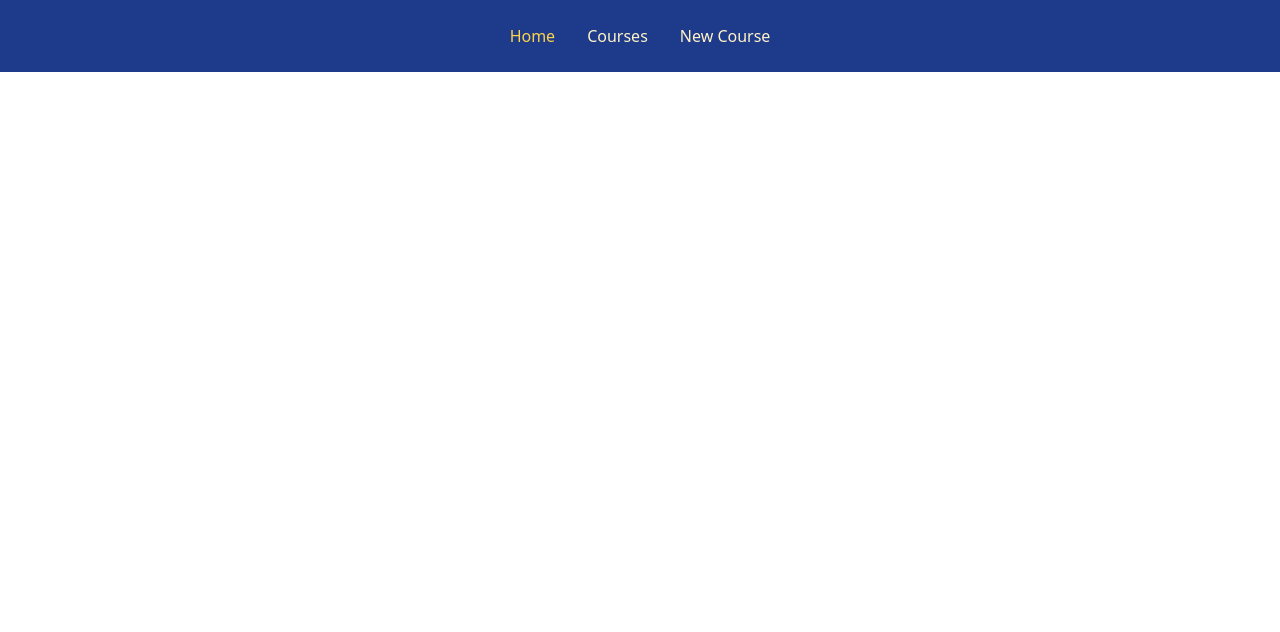
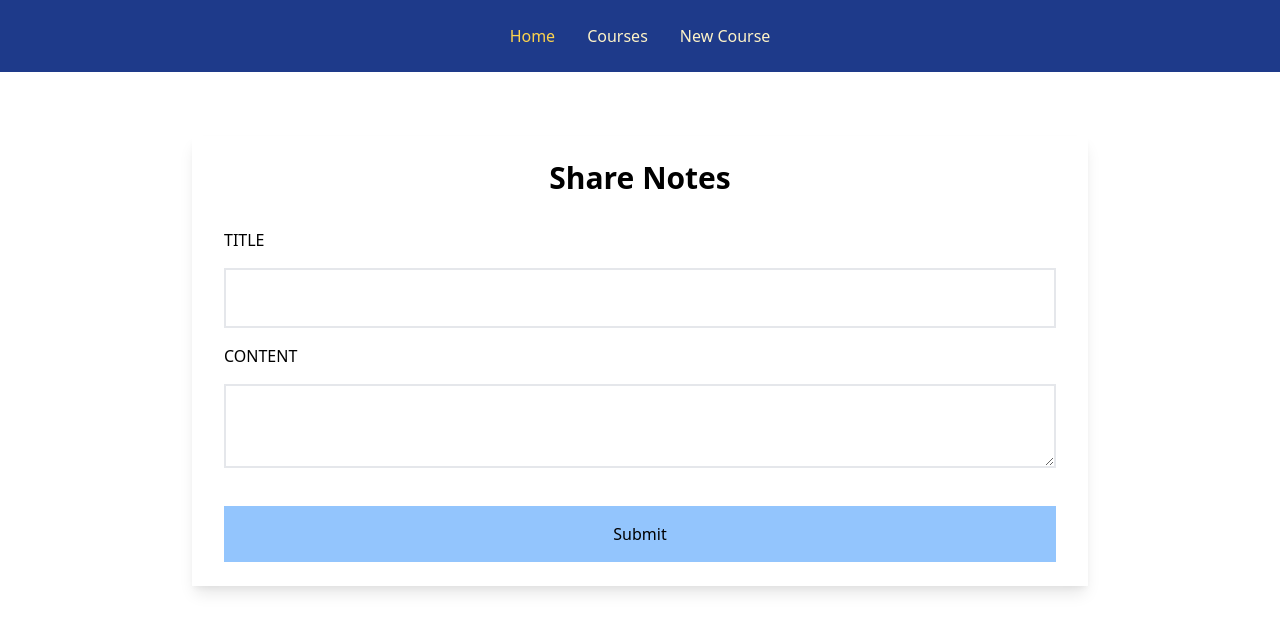
Before and after one commit to florapetersen/study-group-front-end, a React (Create React App) app: page / in a window 1280 px wide. Shown: the top 632 px of the page. Built offline with nearby package versions, Linux system fonts and the light colour scheme.

Commit message:
added new notes form to NewNoteContainer.js

```diff
--- a/src/containers/NewNoteContainer.js
+++ b/src/containers/NewNoteContainer.js
@@ -2,6 +2,39 @@ import React, { Component } from 'react'
 
 export default class NewNoteContainer extends Component {
   render() {
-    return <form></form>
-  }
+    return (
+        <form
+            className="max-w-4xl w-11/12 mx-auto mt-16 shadow-lg px-8 py-6"
+        >
+            <h1 className="text-3xl text-center font-semibold mb-8">Share Notes</h1>
+            <fieldset className="">
+                <label htmlFor="title" className="block uppercase">
+                    Title
+                </label>
+                <input
+                    type="text"
+                    name="title"
+                    id="title"
+                    className="w-full border-2 p-4 my-4"
+                />
+            </fieldset>
+            <fieldset className="">
+          <label htmlFor="content" className="block uppercase">
+            Content
+          </label>
+          <textarea
+            className="w-full border-2 p-4 my-4"
+            name="content"
+            id="content"
+          ></textarea>
+        </fieldset>
+        <button
+          type="submit"
+          className="w-full p-4 bg-blue-300 mt-4 hover:bg-blue-400 transition-all duration-200"
+        >
+          Submit
+        </button>
+        </form>
+    )
 }
+}
```
